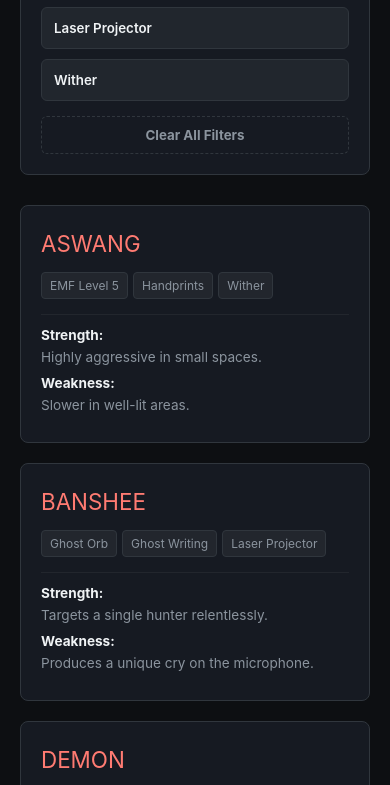
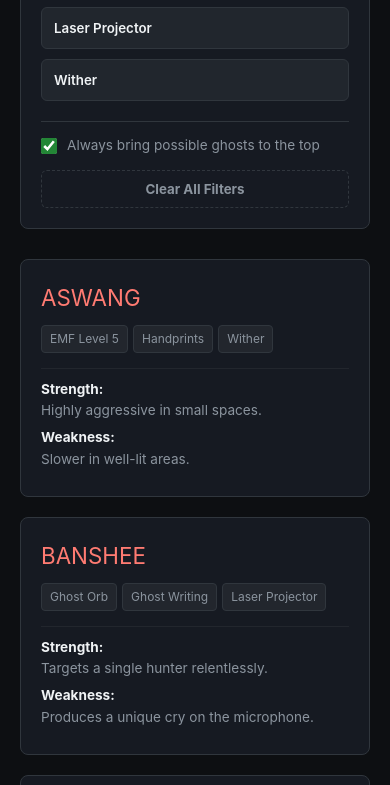
Before and after one commit to miskontop/demonology-cs, a plain HTML site: page index.html in a window 390 px wide. Shown: the part 634-1419 px from the top of the page. Drawn offline with Linux system fonts and the light colour scheme.

Commit message:
Enhance styles for options and ghost identification
Added styles for options toggle and highlighted ghost identification.

```diff
--- a/index.html
+++ b/index.html
@@ -15,6 +15,7 @@
             --state-included: #238636;
             --state-excluded: #da3633;
             --border-color: #30363d;
+            --highlight-gold: #f1c40f;
         }
 
         * {
@@ -103,7 +104,6 @@
             display: flex;
             justify-content: space-between;
             align-items: center;
-            position: relative;
         }
 
         .evidence-btn:hover {
@@ -130,15 +130,39 @@
             content: "✕";
         }
 
-        /* Impossible State Style */
         .evidence-btn.impossible {
             background-color: #12141a;
             color: #484f58;
             border-color: #21262d;
             text-decoration: line-through;
             opacity: 0.25;
-            pointer-events: none; /* Locks the button from clicks */
+            pointer-events: none;
             cursor: not-allowed;
+        }
+
+        /* Options Toggle Styles */
+        .options-group {
+            margin-top: 20px;
+            padding-top: 15px;
+            border-top: 1px solid var(--border-color);
+        }
+
+        .toggle-label {
+            display: flex;
+            align-items: center;
+            gap: 10px;
+            font-size: 0.85rem;
+            color: var(--text-muted);
+            cursor: pointer;
+            user-select: none;
+            line-height: 1.3;
+        }
+
+        .toggle-label input {
+            cursor: pointer;
+            accent-color: var(--state-included);
+            width: 16px;
+            height: 16px;
         }
 
         .reset-btn {
@@ -171,7 +195,7 @@
             border: 1px solid var(--border-color);
             border-radius: 8px;
             padding: 20px;
-            transition: opacity 0.3s ease, transform 0.2s ease;
+            transition: all 0.25s ease;
         }
 
         .ghost-card.faded {
@@ -180,11 +204,37 @@
             transform: scale(0.98);
         }
 
+        /* Highlighted Identified Ghost Style */
+        .ghost-card.final-match {
+            border-color: var(--highlight-gold);
+            box-shadow: 0 0 15px rgba(241, 196, 15, 0.15);
+            background-color: rgba(241, 196, 15, 0.02);
+            transform: scale(1.02);
+        }
+
         .ghost-name {
             font-size: 1.4rem;
             color: #ff7b72;
             margin-bottom: 10px;
             text-transform: uppercase;
+            display: flex;
+            justify-content: space-between;
+            align-items: center;
+        }
+
+        .ghost-card.final-match .ghost-name {
+            color: var(--highlight-gold);
+        }
+
+        .ghost-card.final-match .ghost-name::after {
+            content: "IDENTIFIED";
+            font-size: 0.7rem;
+            background-color: var(--highlight-gold);
+            color: #0d0f12;
+            padding: 2px 6px;
+            border-radius: 4px;
+            font-weight: bold;
+            letter-spacing: 0.5px;
         }
 
         .ghost-evidence {
@@ -246,6 +296,14 @@
                 <button class="evidence-btn" data-evidence="projector">Laser Projector</button>
                 <button class="evidence-btn" data-evidence="wither">Wither</button>
             </div>
+
+            <div class="options-group">
+                <label class="toggle-label">
+                    <input type="checkbox" id="sort-possible-toggle" checked>
+                    <span>Always bring possible ghosts to the top</span>
+                </label>
+            </div>
+
             <button class="reset-btn" id="reset-btn">Clear All Filters</button>
         </aside>
 
@@ -254,7 +312,6 @@
     </div>
 
     <script>
-        // Game Entity Schema Array Mapping Evidence & Context Clues
         const ghosts = [
             { name: "Aswang", evidence: ["emf", "handprints", "wither"], strength: "Highly aggressive in small spaces.", weakness: "Slower in well-lit areas." },
             { name: "Banshee", evidence: ["ghost_orb", "writing", "projector"], strength: "Targets a single hunter relentlessly.", weakness: "Produces a unique cry on the microphone." },
@@ -292,12 +349,12 @@
             wither: "Wither"
         };
 
-        // Filter states tracking storage Object (0 = Neutral, 1 = Included, -1 = Excluded)
         let filterStates = { emf: 0, handprints: 0, spirit_box: 0, ghost_orb: 0, freezing: 0, writing: 0, projector: 0, wither: 0 };
 
         const ghostContainer = document.getElementById("ghost-container");
         const buttons = document.querySelectorAll(".evidence-btn");
         const resetBtn = document.getElementById("reset-btn");
+        const sortToggle = document.getElementById("sort-possible-toggle");
 
         function init() {
             renderGhosts();
@@ -349,6 +406,8 @@
                 });
             });
 
+            sortToggle.addEventListener("change", applyFiltering);
+
             resetBtn.addEventListener("click", () => {
                 Object.keys(filterStates).forEach(k => filterStates[k] = 0);
                 buttons.forEach(b => b.className = "evidence-btn");
@@ -356,24 +415,21 @@
             });
         }
 
-        // Advanced Filtering Matrix with Impossible Combo Rule Out
         function applyFiltering() {
             const activeGhosts = [];
+            let selectedEvidenceCount = Object.values(filterStates).filter(s => s === 1).length;
 
-            // Step 1: Filter and show/hide valid ghost cards
+            // Step 1: Base validation mapping
             ghosts.forEach(ghost => {
                 let valid = true;
-
                 for (const [evidence, state] of Object.entries(filterStates)) {
-                    if (state === 1 && !ghost.evidence.includes(evidence)) {
-                        valid = false;
-                    }
-                    if (state === -1 && ghost.evidence.includes(evidence)) {
-                        valid = false;
-                    }
+                    if (state === 1 && !ghost.evidence.includes(evidence)) valid = false;
+                    if (state === -1 && ghost.evidence.includes(evidence)) valid = false;
                 }
 
                 const element = document.getElementById(`ghost-${ghost.name}`);
+                element.classList.remove("final-match"); // Reset state formatting
+
                 if (valid) {
                     element.classList.remove("faded");
                     activeGhosts.push(ghost);
@@ -382,17 +438,52 @@
                 }
             });
 
-            // Step 2: Compile a list of all possible evidence left among active ghosts
-            const poolOfPossibleEvidence = new Set();
-            activeGhosts.forEach(ghost => {
-                ghost.evidence.forEach(ev => poolOfPossibleEvidence.add(ev));
+            // Step 2: Handle Final Identification rule
+            const isFinalUniqueMatch = (activeGhosts.length === 1 && selectedEvidenceCount === 3);
+            if (isFinalUniqueMatch) {
+                const identifiedElement = document.getElementById(`ghost-${activeGhosts[0].name}`);
+                identifiedElement.classList.add("final-match");
+            }
+
+            // Step 3: Run Dynamic DOM Sorting Engine
+            const shouldSortAllPossible = sortToggle.checked;
+
+            let sortedOrder = [...ghosts].sort((a, b) => {
+                const elA = document.getElementById(`ghost-${a.name}`);
+                const elB = document.getElementById(`ghost-${b.name}`);
+
+                const isFinalA = elA.classList.contains("final-match");
+                const isFinalB = elB.classList.contains("final-match");
+
+                // Rule A: Identified 3-evidence ghost always goes to absolute top
+                if (isFinalA) return -1;
+                if (isFinalB) return 1;
+
+                // Rule B: Option dependent sorting layer
+                if (shouldSortAllPossible) {
+                    const isFadedA = elA.classList.contains("faded");
+                    const isFadedB = elB.classList.contains("faded");
+                    if (!isFadedA && isFadedB) return -1;
+                    if (isFadedA && !isFadedB) return 1;
+                }
+
+                // Rule C: Maintain clean alphabetical structure
+                return a.name.localeCompare(b.name);
             });
 
-            // Step 3: Update evidence buttons and highlight relevant card tags
+            // Re-order layout rendering tree
+            sortedOrder.forEach(ghost => {
+                const el = document.getElementById(`ghost-${ghost.name}`);
+                ghostContainer.appendChild(el);
+            });
+
+            // Step 4: Handle button lockouts for mathematically impossible combinations
+            const poolOfPossibleEvidence = new Set();
+            activeGhosts.forEach(ghost => ghost.evidence.forEach(ev => poolOfPossibleEvidence.add(ev)));
+
             buttons.forEach(btn => {
                 const type = btn.getAttribute("data-evidence");
 
-                // Update text tag highlighting inside active ghost cards
                 activeGhosts.forEach(ghost => {
                     const element = document.getElementById(`ghost-${ghost.name}`);
                     const tag = element.querySelector(`[data-ev-tag="${type}"]`);
@@ -405,7 +496,6 @@
                     }
                 });
 
-                // Check if this neutral evidence is impossible based on remaining choices
                 if (filterStates[type] === 0) {
                     if (!poolOfPossibleEvidence.has(type)) {
                         btn.classList.add("impossible");
@@ -413,7 +503,6 @@
                         btn.classList.remove("impossible");
                     }
                 } else {
-                    // Remove impossible style if it's already explicitly interactive (Included/Excluded)
                     btn.classList.remove("impossible");
                 }
             });
```
